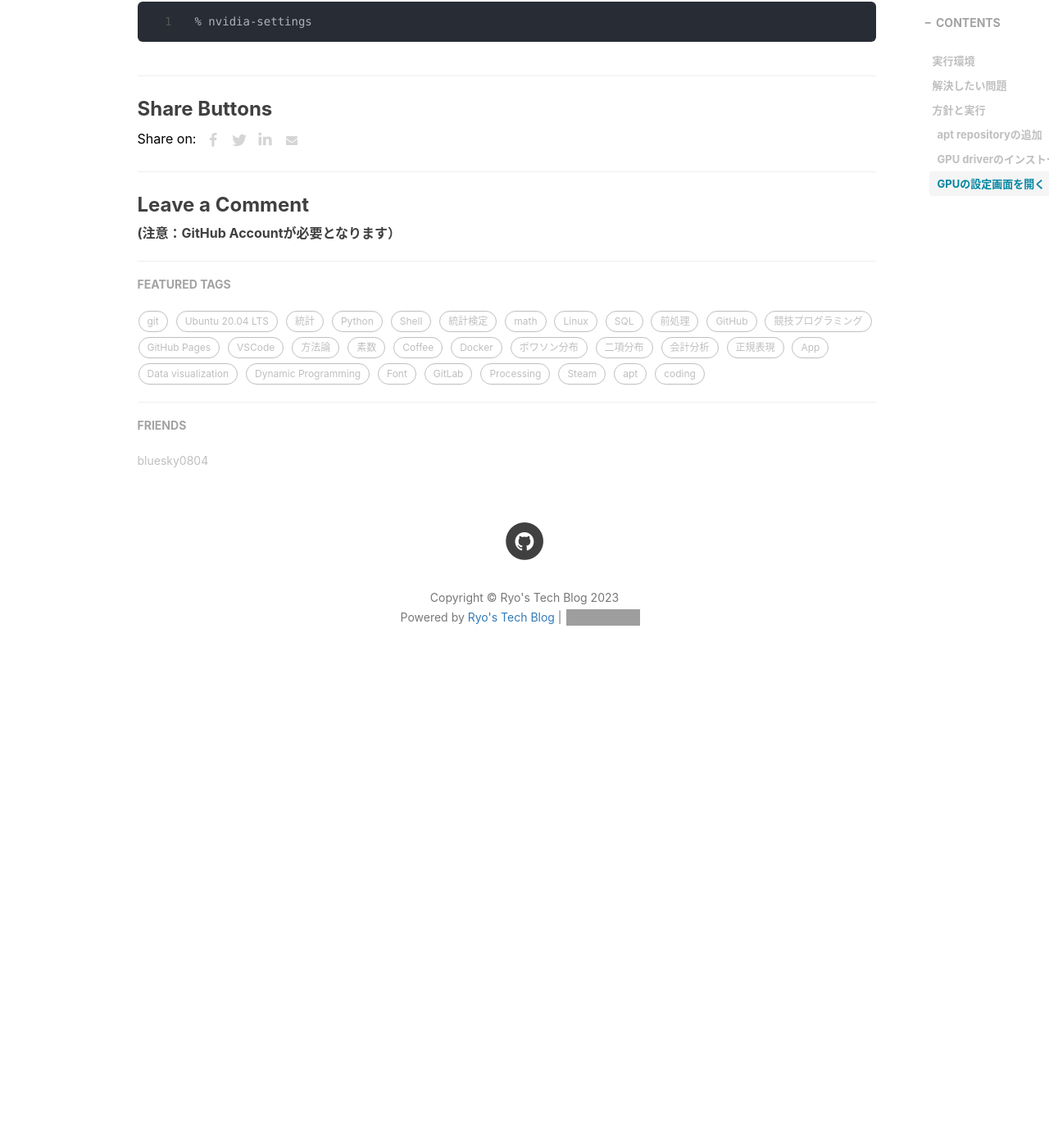
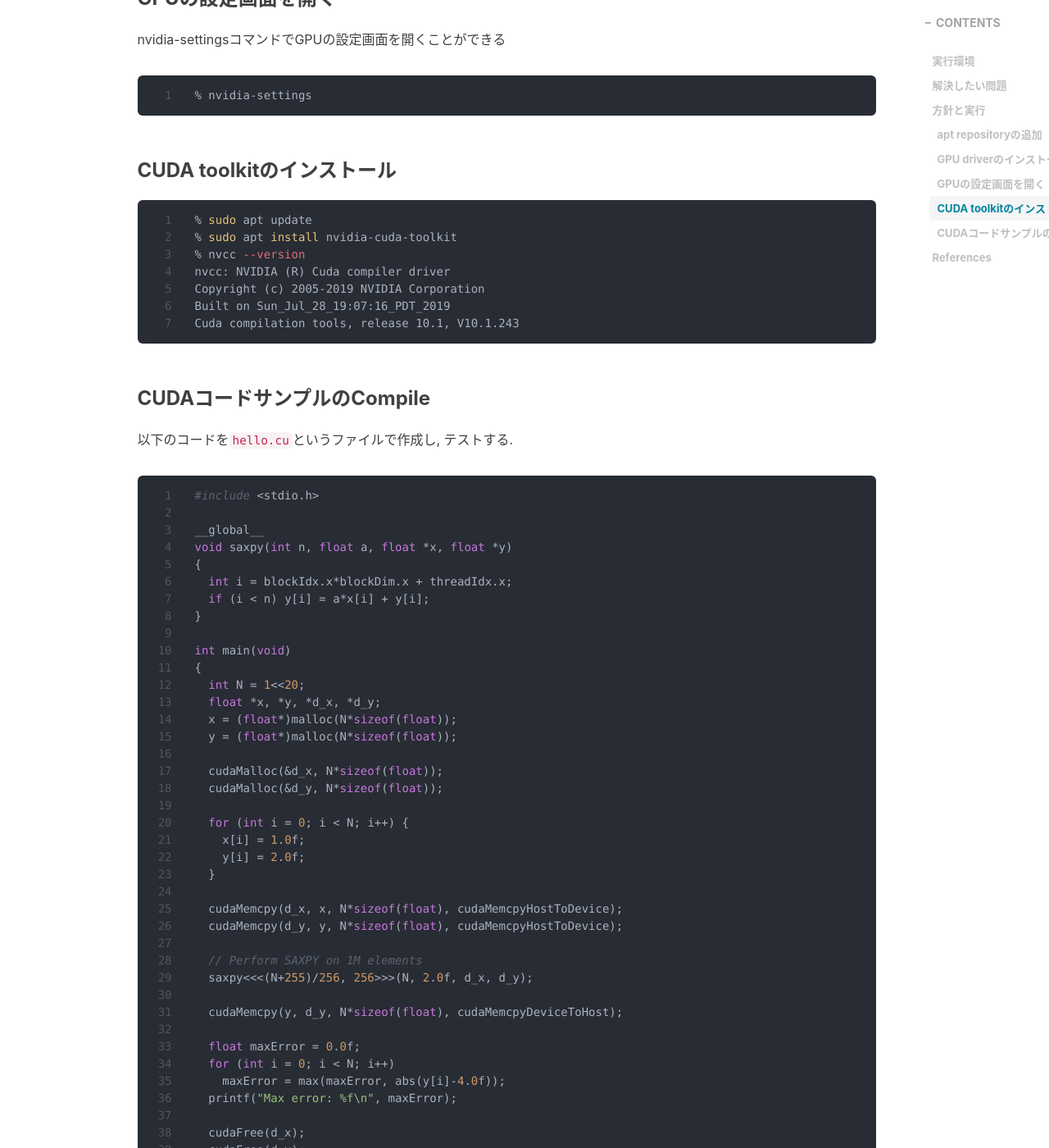
Before and after one commit to RyoNakagami/RyoNakagami.github.io, a Jekyll site: the page built from _posts/2021-04-26-ubuntu-gpu-driver.md, in a window 1280 px wide and 1400 px high, scrolled down 3511 px. Shown: the whole window at 82% size. Built offline with Jekyll 4.4.1, drawn with Linux system fonts in a browser that asks for light colours; nearby versions of some CDN libraries; comment, search, counter and statistics services are not loaded; before the commit the page ends 4341 px from its top, so only the background shows below that; some of the changed text lies outside the part shown; grey boxes are pictures that could not be loaded.

Commit message:
FIX 20210426

````diff
--- a/_posts/2021-04-26-ubuntu-gpu-driver.md
+++ b/_posts/2021-04-26-ubuntu-gpu-driver.md
@@ -1,6 +1,6 @@
 ---
 layout: post
-title: "LinuxのGPU機械学習環境構築: GPUのドライバのインストール"
+title: "LinuxのGPU機械学習環境構築: GPUドライバ/CUDA toolkitのインストール"
 subtitle: "Ubuntu Desktop Datascience環境構築 2/N"
 author: "Ryo"
 header-img: "img/about-bg.jpg"
@@ -29,6 +24,9 @@ tags:
   - [apt repositoryの追加](#apt-repository%E3%81%AE%E8%BF%BD%E5%8A%A0)
   - [GPU driverのインストール](#gpu-driver%E3%81%AE%E3%82%A4%E3%83%B3%E3%82%B9%E3%83%88%E3%83%BC%E3%83%AB)
   - [GPUの設定画面を開く](#gpu%E3%81%AE%E8%A8%AD%E5%AE%9A%E7%94%BB%E9%9D%A2%E3%82%92%E9%96%8B%E3%81%8F)
+  - [CUDA toolkitのインストール](#cuda-toolkit%E3%81%AE%E3%82%A4%E3%83%B3%E3%82%B9%E3%83%88%E3%83%BC%E3%83%AB)
+  - [CUDAコードサンプルのCompile](#cuda%E3%82%B3%E3%83%BC%E3%83%89%E3%82%B5%E3%83%B3%E3%83%97%E3%83%AB%E3%81%AEcompile)
+- [References](#references)
 
 <!-- END doctoc generated TOC please keep comment here to allow auto update -->
 
@@ -54,6 +52,7 @@ tags:
 1. NDIVIA GPU repositoryの追加
 2. 推奨ドライバーの確認
 3. 推奨ドライバーのインストールとreboot
+4. CUDA toolkitのインストール & Compile test
 
 ### apt repositoryの追加
 
@@ -125,3 +124,76 @@ nvidia-settingsコマンドでGPUの設定画面を開くことができる
 ```zsh
 % nvidia-settings
 ```
+
+### CUDA toolkitのインストール
+
+```zsh
+% sudo apt update
+% sudo apt install nvidia-cuda-toolkit
+% nvcc --version
+nvcc: NVIDIA (R) Cuda compiler driver
+Copyright (c) 2005-2019 NVIDIA Corporation
+Built on Sun_Jul_28_19:07:16_PDT_2019
+Cuda compilation tools, release 10.1, V10.1.243
+```
+
+### CUDAコードサンプルのCompile
+
+以下のコードを`hello.cu`というファイルで作成し, テストする.
+
+```c
+#include <stdio.h>
+
+__global__
+void saxpy(int n, float a, float *x, float *y)
+{
+  int i = blockIdx.x*blockDim.x + threadIdx.x;
+  if (i < n) y[i] = a*x[i] + y[i];
+}
+
+int main(void)
+{
+  int N = 1<<20;
+  float *x, *y, *d_x, *d_y;
+  x = (float*)malloc(N*sizeof(float));
+  y = (float*)malloc(N*sizeof(float));
+
+  cudaMalloc(&d_x, N*sizeof(float));
+  cudaMalloc(&d_y, N*sizeof(float));
+
+  for (int i = 0; i < N; i++) {
+    x[i] = 1.0f;
+    y[i] = 2.0f;
+  }
+
+  cudaMemcpy(d_x, x, N*sizeof(float), cudaMemcpyHostToDevice);
+  cudaMemcpy(d_y, y, N*sizeof(float), cudaMemcpyHostToDevice);
+
+  // Perform SAXPY on 1M elements
+  saxpy<<<(N+255)/256, 256>>>(N, 2.0f, d_x, d_y);
+
+  cudaMemcpy(y, d_y, N*sizeof(float), cudaMemcpyDeviceToHost);
+
+  float maxError = 0.0f;
+  for (int i = 0; i < N; i++)
+    maxError = max(maxError, abs(y[i]-4.0f));
+  printf("Max error: %f\n", maxError);
+
+  cudaFree(d_x);
+  cudaFree(d_y);
+  free(x);
+  free(y);
+}
+```
+
+> Compile Test
+
+```zsh
+% nvcc -o hello hello.cu
+% ./hello
+Max error: 0.000000
+```
+
+## References
+
+- [How to install CUDA on Ubuntu 20.04 Focal Fossa Linux](https://linuxconfig.org/how-to-install-cuda-on-ubuntu-20-04-focal-fossa-linux)
````
Also changed, not shown: other parts of _posts/2021-04-26-ubuntu-gpu-driver.md (+2 -7 lines).
